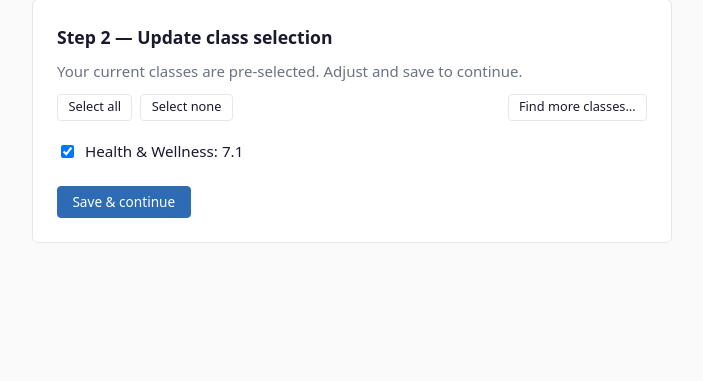
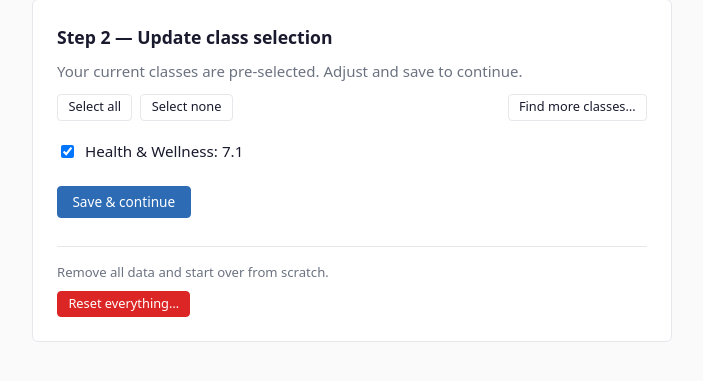
Before and after one commit to sageframe-no-kaji/glassroom, a Flask app: page /setup in a window 1280 px wide. Shown: the part 239-620 px from the top of the page, without its empty margins (82-785 px from the left). Run offline with Flask 3, Linux system fonts and the light colour scheme.

Commit message:
Move reset button to Setup step 2, visible immediately when configured
Was buried in step 3 (required advancing past class selection to reach).
Now shown at bottom of step 2 whenever has_classes is true, with a
separator and label. Removed duplicate from step 3.

```diff
--- a/src/templates/setup.html
+++ b/src/templates/setup.html
@@ -36,13 +36,19 @@
 
   <p id="class-msg" style="display:none;color:#dc2626;margin-bottom:0.5rem"></p>
   <button id="btn-save-classes" class="btn btn-primary" onclick="saveClasses()" disabled>Save &amp; continue</button>
+
+  {% if has_classes %}
+  <div style="margin-top:1.75rem;padding-top:1rem;border-top:1px solid var(--border)">
+    <p style="margin:0 0 0.5rem;font-size:0.82rem;color:var(--text-muted)">Remove all data and start over from scratch.</p>
+    <button class="btn btn-danger btn-sm" onclick="confirmReset()">Reset everything…</button>
+  </div>
+  {% endif %}
 </div>
 
 <!-- Step 3: Scrape -->
 <div id="step-3" class="setup-card" style="display:none">
   <h2>Step 3 — Scrape assignments</h2>
   <p>Runs in the background — no browser window needed.</p>
-  <p style="margin-bottom:0.5rem"><button class="btn btn-danger btn-sm" onclick="confirmReset()" style="font-size:0.8rem">Reset &amp; start over</button></p>
 
   <label style="display:flex;align-items:center;gap:0.5rem;margin-bottom:1rem;font-size:0.9rem;cursor:pointer">
     <input type="checkbox" id="chk-download" checked>
```
